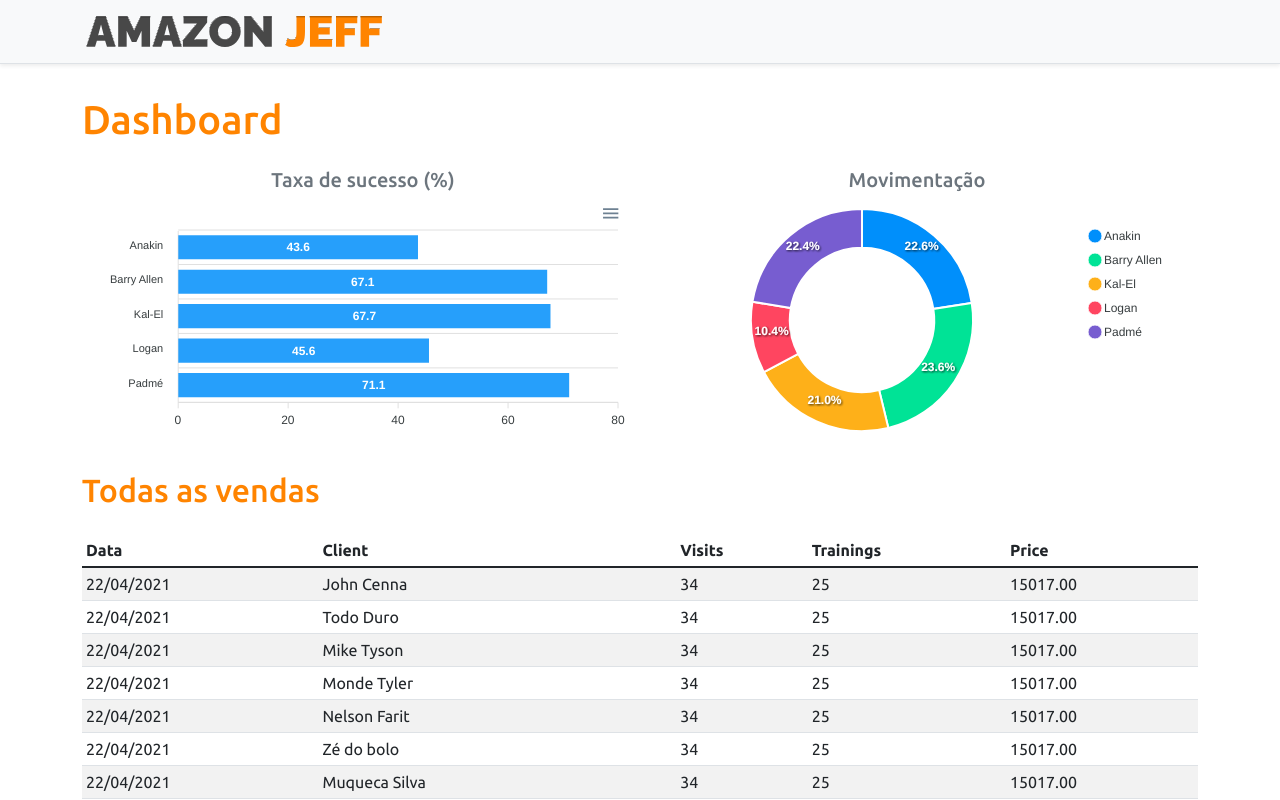
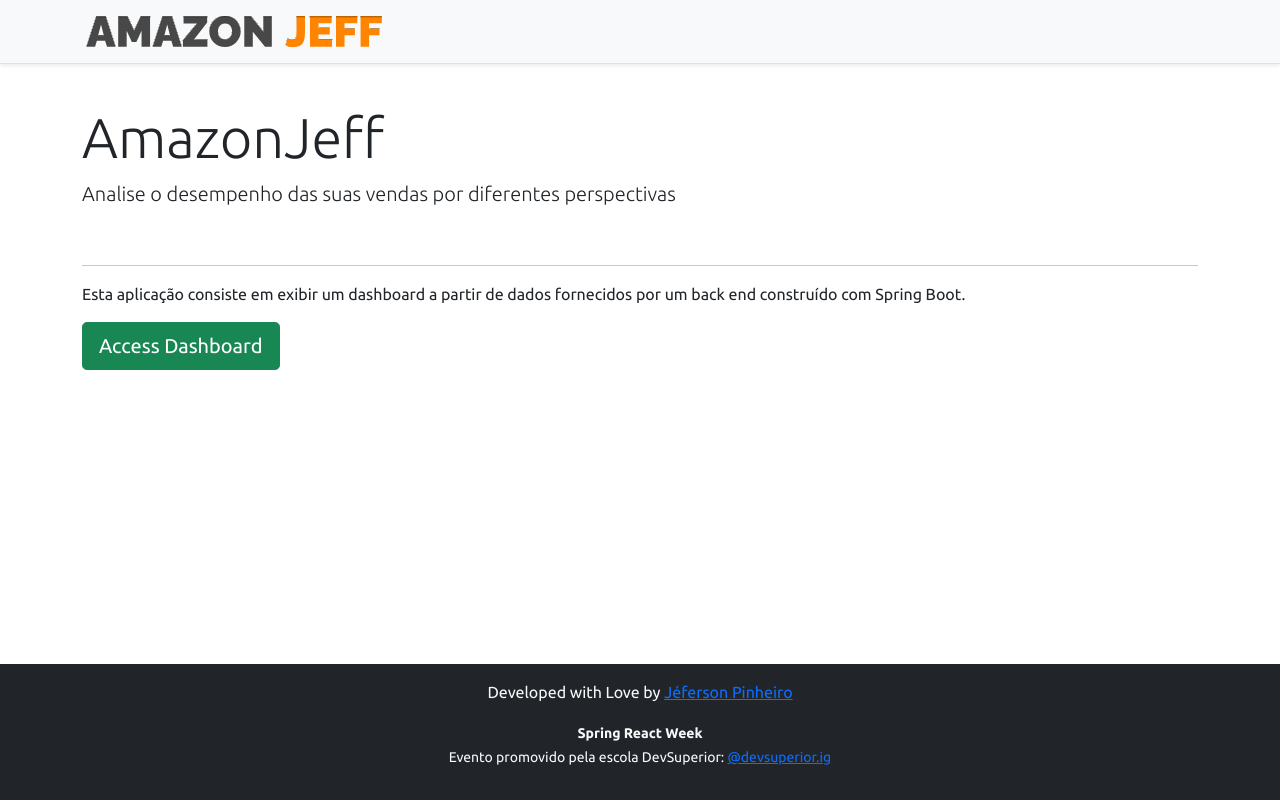
Before and after one commit to ojeffpinheiro01/dashboard, a React (Create React App) app in the folder frontend/: page / in a window 1280 px wide. Shown: the top 800 px of the page. Built offline with nearby package versions, Linux system fonts and the light colour scheme.

Commit message:
navegação

```diff
--- a/frontend/package.json
+++ b/frontend/package.json
@@ -15,6 +15,7 @@
     "react": "^17.0.2",
     "react-apexcharts": "^1.3.9",
     "react-dom": "^17.0.2",
+    "react-router-dom": "^5.3.0",
     "react-scripts": "4.0.3",
     "typescript": "^4.1.2",
     "web-vitals": "^1.0.1"
@@ -42,5 +43,8 @@
       "last 1 firefox version",
       "last 1 safari version"
     ]
+  },
+  "devDependencies": {
+    "@types/react-router-dom": "^5.1.8"
   }
 }
--- a/frontend/src/App.tsx
+++ b/frontend/src/App.tsx
@@ -1,37 +1,8 @@
-import BarChart from "components/BarChart"
-import DataTable from "components/DataTable"
-import DonutChart from "components/DonutChart"
-import Footer from "components/Footer"
-import NavBar from "components/NavBar"
+import Routes from './Routes'
 
 function App() {
   return (
-    <>
-      <NavBar />
-
-      <div className='container'>
-        <h1 className='text-primary py-3'>Dashboard</h1>
-
-        <div className="row px-3">
-          <div className="col-sm-6">
-            <h5 className="text-center text-secondary">Taxa de sucesso (%)</h5>
-            <BarChart />
-          </div>
-
-          <div className="col-sm-6">
-            <h5 className="text-center text-secondary">Movimentação</h5>
-            <DonutChart />
-          </div>
-        </div>
-
-        <div className="py-3">
-          <h2 className='text-primary'>Todas as vendas</h2>
-        </div>
-        <DataTable />
-      </div>
-
-      <Footer />
-    </>
+    <Routes />
   )
 }
 
--- /dev/null
+++ b/frontend/src/Routes.tsx
@@ -0,0 +1,21 @@
+import { BrowserRouter, Switch, Route } from 'react-router-dom'
+
+import Home from 'pages/Home'
+import Dashboard from "pages/Dashboard"
+
+const Routes = () => {
+    return (
+        <BrowserRouter>
+            <Switch>
+                <Route path='/' exact>
+                    <Home />
+                </Route>
+                <Route path='/dashboard' exact>
+                    <Dashboard />
+                </Route>
+            </Switch>
+        </BrowserRouter>
+    )
+}
+
+export default Routes
--- /dev/null
+++ b/frontend/src/pages/Dashboard/index.tsx
@@ -0,0 +1,39 @@
+import BarChart from "components/BarChart";
+import DataTable from "components/DataTable";
+import DonutChart from "components/DonutChart";
+import Footer from "components/Footer";
+import NavBar from "components/NavBar";
+
+function Dashboard() {
+    return (
+        <>
+            <NavBar />
+
+            <div className='container'>
+                <h1 className='text-primary py-3'>Dashboard</h1>
+
+                <div className="row px-3">
+                    <div className="col-sm-6">
+                        <h5 className="text-center text-secondary">Taxa de sucesso (%)</h5>
+                        <BarChart />
+                    </div>
+
+                    <div className="col-sm-6">
+                        <h5 className="text-center text-secondary">Movimentação</h5>
+                        <DonutChart />
+                    </div>
+                </div>
+
+                <div className="py-3">
+                    <h2 className='text-primary'>Todas as vendas</h2>
+                </div>
+                <DataTable />
+            </div>
+
+            <Footer />
+        </>
+
+    );
+}
+
+export default Dashboard;
--- /dev/null
+++ b/frontend/src/pages/Home/index.tsx
@@ -0,0 +1,27 @@
+import Footer from "components/Footer";
+import NavBar from "components/NavBar";
+import { Link } from "react-router-dom";
+
+function Home() {
+    return (
+      <>
+        <NavBar />
+        <br />
+        <div className="container">
+          <div className="jumbotron">
+            <h1 className="display-4">AmazonJeff</h1>
+            <p className="lead">Analise o desempenho das suas vendas por diferentes perspectivas</p>
+            <br />
+            <hr />
+            <p>Esta aplicação consiste em exibir um dashboard a partir de dados fornecidos por um back end construído com Spring Boot.</p>
+            <Link className="btn btn-success btn-lg" to="/dashboard">
+              Access Dashboard
+            </Link>
+          </div>
+        </div>
+        <Footer />
+      </>
+    );
+  }
+
+  export default Home;
```
Also changed, not shown: 1 other file (tests, documents, lock files or other folders).
